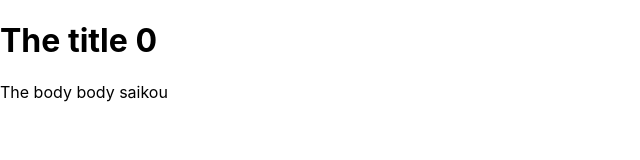
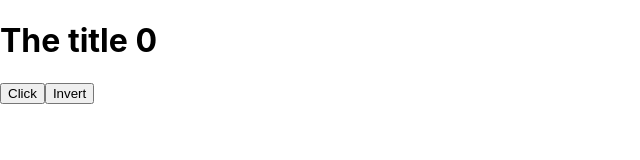
Before and after one commit to Gxelol/Learning-REACT, a React (Create React App) app in the folder learning-hooks/: page / in a window 1280 px wide. Shown: the top 160 px of the page, without its empty margins (0-640 px from the left). Built offline with nearby package versions, Linux system fonts and the light colour scheme.

Commit message:
useReducer - React Hook

```diff
--- a/learning-hooks/src/App.js
+++ b/learning-hooks/src/App.js
@@ -1,12 +1,39 @@
+import { useReducer } from 'react';
 import './App.css';
-import { AppContext } from './contexts/AppContext';
-import { Div } from './components/Div'
+
+export const globalState = {
+  title: 'The title',
+  body: 'The body body saikou',
+  counter: 0,
+}
+
+const reducer = (state, action) => {
+  switch (action.type) {
+    case 'change': {
+      return { ...state, title: action.payload }
+    }
+  }
+  switch (action.type) {
+    case 'reverse': {
+      const { title } = state;
+      return {
+        ...state, title: title.split('').reverse().join('')
+      }
+    }
+  }
+  return { ...state };
+}
 
 function App() {
+  const [state, dispatch] = useReducer(reducer, globalState);
+  const { counter, title, body } = state;
+
   return (
-  <AppContext>
-    <Div />
-  </AppContext>
+    <div>
+      <h1>{title} {counter}</h1>
+      <button onClick={() => dispatch({ type: 'change', payload: new Date().toLocaleString('pt-BR') })}>Click</button>
+      <button onClick={() => dispatch({ type: 'reverse' })}>Invert</button>
+    </div>
   )
 }
 
```
